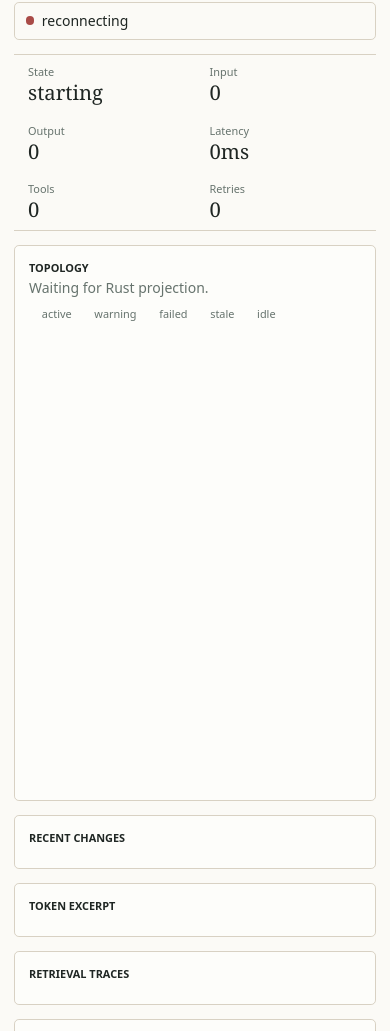
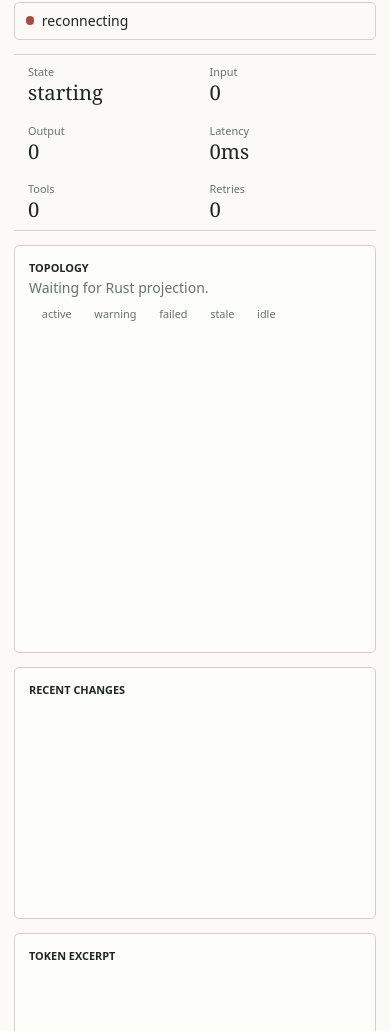
Before and after one commit to pasunboneleve/spool, a website built with Vite: page frontend/index.html in a window 390 px wide. Shown: the part 67-1098 px from the top of the page. Built offline with nearby package versions, Linux system fonts and the light colour scheme; no server answers.

Commit message:
Stabilize topology side rail
Context: Recent changes and token excerpt panels resized as streaming content arrived, which made the observability surface feel unstable.

Decision: The workspace now gives the topology and right rail a shared block size on desktop. The side rail splits that height into two fixed grid rows, and panel content scrolls internally.

Alternatives considered: Increasing max-height values would reduce the visible jump but keep content-driven sizing. JavaScript measurement would add avoidable state to the browser layer.

Tradeoffs: On narrower layouts the rail stacks with bounded row heights instead of matching the topology, which keeps mobile readable without forcing an oversized map.

Architectural impact: This is a frontend layout-only change. Rust projections and worker behavior are unchanged.

```diff
--- a/frontend/src/styles.css
+++ b/frontend/src/styles.css
@@ -131,7 +131,8 @@ h2 {
 }
 
 .workspace {
-  align-items: start;
+  --topology-block-size: clamp(34rem, 64vh, 48rem);
+  align-items: stretch;
   display: grid;
   gap: var(--space-3);
   grid-template-columns: minmax(0, 1fr) minmax(min(100%, 22rem), 0.32fr);
@@ -147,11 +148,17 @@ h2 {
 .map-panel {
   display: grid;
   gap: var(--space-2);
+  grid-template-rows: auto minmax(0, 1fr);
+  min-block-size: 0;
+  block-size: var(--topology-block-size);
   padding: var(--space-3);
 }
 
 .panel {
+  display: grid;
+  grid-template-rows: auto minmax(0, 1fr);
   min-inline-size: 0;
+  min-block-size: 0;
   padding: var(--space-3);
 }
 
@@ -210,9 +217,10 @@ h2 {
 
 #topology {
   aspect-ratio: 16 / 9;
+  block-size: 100%;
   display: block;
   inline-size: 100%;
-  min-block-size: clamp(19rem, 54vh, 44rem);
+  min-block-size: 0;
 }
 
 .map-grid line {
@@ -302,6 +310,12 @@ h2 {
   gap: var(--space-3);
 }
 
+.side-rail {
+  block-size: var(--topology-block-size);
+  grid-template-rows: minmax(0, 1fr) minmax(0, 1fr);
+  min-block-size: 0;
+}
+
 .detail-grid {
   grid-template-columns: repeat(auto-fit, minmax(min(100%, 18rem), 1fr));
 }
@@ -309,7 +323,7 @@ h2 {
 .tokens,
 .event-list,
 .table-list {
-  max-block-size: clamp(9rem, 22vh, 16rem);
+  min-block-size: 0;
   overflow: auto;
 }
 
@@ -326,6 +340,7 @@ h2 {
   display: grid;
   gap: 0.45rem;
   margin-top: var(--space-2);
+  align-content: start;
 }
 
 .event-list p {
@@ -421,6 +436,24 @@ h2 {
     grid-template-columns: 1fr;
   }
 
+  .workspace {
+    --topology-block-size: auto;
+  }
+
+  .map-panel {
+    block-size: auto;
+  }
+
+  .side-rail {
+    block-size: auto;
+    grid-template-rows: repeat(2, minmax(12rem, 18rem));
+  }
+
+  #topology {
+    block-size: auto;
+    min-block-size: clamp(22rem, 58vw, 36rem);
+  }
+
   .legend {
     justify-content: start;
   }
```
